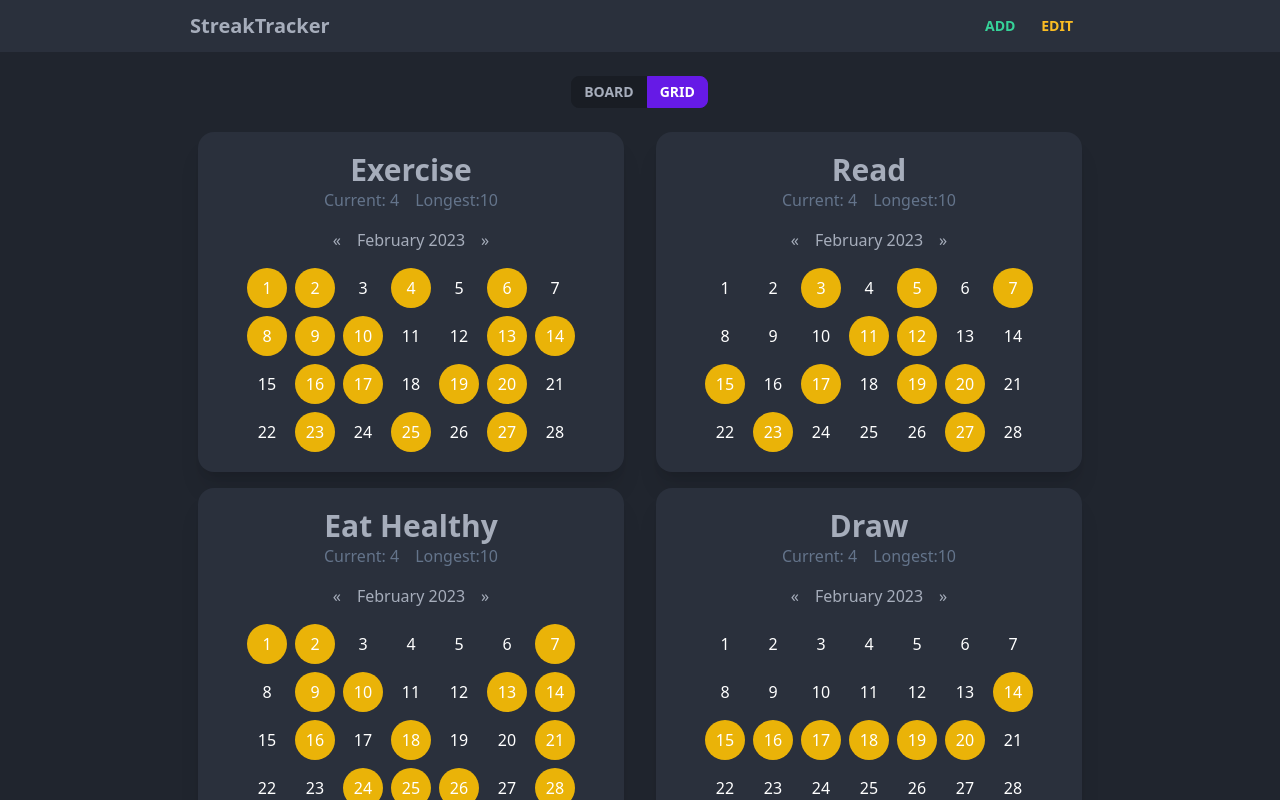
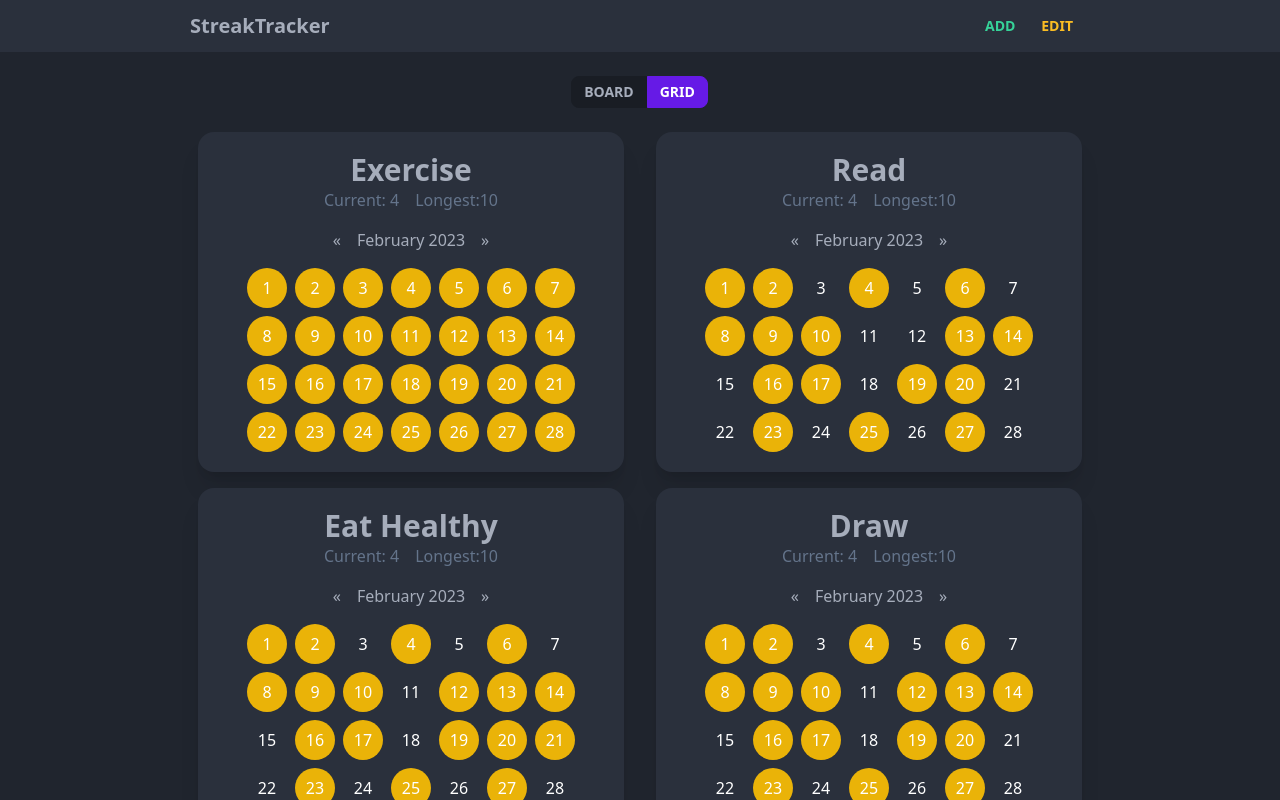
Before and after one commit to kcereno/streaks-habit-tracker, a React (Create React App) app: page / in a window 1280 px wide. Both pictures are taken after a click on the button "GRID". Shown: the top 800 px of the page. Built offline with nearby package versions, Linux system fonts and the light colour scheme.

Commit message:
Finish logic to create log entry if entry does not exist

```diff
--- a/src/data/data.tsx
+++ b/src/data/data.tsx
@@ -7,6 +7,74 @@ const mockHabits: HabitI[] = [
     name: 'Exercise',
     progress: 1,
     goal: 1,
+    logs: [
+      { date: '2023-01-01', completed: true },
+      { date: '2023-01-02', completed: true },
+      { date: '2023-01-03', completed: true },
+      { date: '2023-01-04', completed: true },
+      { date: '2023-01-05', completed: true },
+      { date: '2023-01-06', completed: true },
+      { date: '2023-01-07', completed: true },
+      { date: '2023-01-08', completed: true },
+      { date: '2023-01-09', completed: true },
+      { date: '2023-01-10', completed: true },
+      { date: '2023-01-11', completed: true },
+      { date: '2023-01-12', completed: true },
+      { date: '2023-01-13', completed: true },
+      { date: '2023-01-14', completed: true },
+      { date: '2023-01-15', completed: true },
+      { date: '2023-01-16', completed: true },
+      { date: '2023-01-17', completed: true },
+      { date: '2023-01-18', completed: true },
+      { date: '2023-01-19', completed: true },
+      { date: '2023-01-20', completed: true },
+      { date: '2023-01-21', completed: true },
+      { date: '2023-01-22', completed: true },
+      { date: '2023-01-23', completed: true },
+      { date: '2023-01-24', completed: true },
+      { date: '2023-01-25', completed: true },
+      { date: '2023-01-26', completed: true },
+      { date: '2023-01-27', completed: true },
+      { date: '2023-01-28', completed: true },
+      { date: '2023-01-29', completed: true },
+      { date: '2023-01-30', completed: true },
+      { date: '2023-01-31', completed: true },
+      { date: '2023-02-01', completed: true },
+      { date: '2023-02-02', completed: true },
+      { date: '2023-02-03', completed: true },
+      { date: '2023-02-04', completed: true },
+      { date: '2023-02-05', completed: true },
+      { date: '2023-02-06', completed: true },
+      { date: '2023-02-07', completed: true },
+      { date: '2023-02-08', completed: true },
+      { date: '2023-02-09', completed: true },
+      { date: '2023-02-10', completed: true },
+      { date: '2023-02-11', completed: true },
+      { date: '2023-02-12', completed: true },
+      { date: '2023-02-13', completed: true },
+      { date: '2023-02-14', completed: true },
+      { date: '2023-02-15', completed: true },
+      { date: '2023-02-16', completed: true },
+      { date: '2023-02-17', completed: true },
+      { date: '2023-02-18', completed: true },
+      { date: '2023-02-19', completed: true },
+      { date: '2023-02-20', completed: true },
+      { date: '2023-02-21', completed: true },
+      { date: '2023-02-22', completed: true },
+      { date: '2023-02-23', completed: true },
+      { date: '2023-02-24', completed: true },
+      { date: '2023-02-25', completed: true },
+      { date: '2023-02-26', completed: true },
+      { date: '2023-02-27', completed: true },
+      { date: '2023-02-28', completed: true },
+    ],
+  },
+  {
+    id: 2,
+    icon: '📚',
+    name: 'Read',
+    progress: 2,
+    goal: 5,
     logs: [
       { date: '2023-01-01', completed: false },
       { date: '2023-01-02', completed: false },
@@ -70,108 +138,71 @@ const mockHabits: HabitI[] = [
     ],
   },
   {
-    id: 2,
-    icon: '📚',
-    name: 'Read',
-    progress: 2,
-    goal: 5,
-    logs: [
-      { date: '2023-01-01', completed: true },
-      { date: '2023-01-02', completed: false },
-      { date: '2023-01-03', completed: true },
-      { date: '2023-01-04', completed: false },
-      { date: '2023-01-05', completed: false },
-      { date: '2023-01-06', completed: true },
-      { date: '2023-01-07', completed: false },
-      { date: '2023-01-08', completed: false },
-      { date: '2023-01-09', completed: true },
-      { date: '2023-01-10', completed: false },
-      { date: '2023-01-11', completed: true },
-      { date: '2023-01-12', completed: true },
-      { date: '2023-01-13', completed: true },
-      { date: '2023-01-14', completed: false },
-      { date: '2023-01-15', completed: false },
-      { date: '2023-01-16', completed: false },
-      { date: '2023-01-17', completed: false },
-      { date: '2023-01-18', completed: true },
-      { date: '2023-01-19', completed: false },
-      { date: '2023-01-20', completed: true },
-      { date: '2023-01-21', completed: true },
-      { date: '2023-01-22', completed: false },
-      { date: '2023-01-23', completed: true },
-      { date: '2023-01-24', completed: false },
-      { date: '2023-01-25', completed: true },
-      { date: '2023-01-26', completed: false },
-      { date: '2023-01-27', completed: false },
-      { date: '2023-01-28', completed: false },
-      { date: '2023-01-29', completed: true },
-      { date: '2023-01-30', completed: true },
-      { date: '2023-01-31', completed: false },
-      { date: '2023-02-01', completed: false },
-      { date: '2023-02-02', completed: false },
-      { date: '2023-02-03', completed: true },
-      { date: '2023-02-04', completed: false },
-      { date: '2023-02-05', completed: true },
-      { date: '2023-02-06', completed: false },
-      { date: '2023-02-07', completed: true },
-      { date: '2023-02-08', completed: false },
-      { date: '2023-02-09', completed: false },
-      { date: '2023-02-10', completed: false },
-      { date: '2023-02-11', completed: true },
-      { date: '2023-02-12', completed: true },
-      { date: '2023-02-13', completed: false },
-      { date: '2023-02-14', completed: false },
-      { date: '2023-02-15', completed: true },
-      { date: '2023-02-16', completed: false },
-      { date: '2023-02-17', completed: true },
-      { date: '2023-02-18', completed: false },
-      { date: '2023-02-19', completed: true },
-      { date: '2023-02-20', completed: true },
-      { date: '2023-02-21', completed: false },
-      { date: '2023-02-22', completed: false },
-      { date: '2023-02-23', completed: true },
-      { date: '2023-02-24', completed: false },
-      { date: '2023-02-25', completed: false },
-      { date: '2023-02-26', completed: false },
-      { date: '2023-02-27', completed: true },
-      { date: '2023-02-28', completed: false },
-    ],
-  },
-  {
     id: 3,
     icon: '🥗',
     name: 'Eat Healthy',
     progress: 1,
     goal: 3,
     logs: [
+      { date: '2023-01-01', completed: false },
+      { date: '2023-01-02', completed: false },
+      { date: '2023-01-03', completed: true },
+      { date: '2023-01-04', completed: false },
+      { date: '2023-01-05', completed: true },
+      { date: '2023-01-06', completed: false },
+      { date: '2023-01-07', completed: true },
+      { date: '2023-01-08', completed: true },
+      { date: '2023-01-09', completed: false },
+      { date: '2023-01-10', completed: true },
+      { date: '2023-01-11', completed: false },
+      { date: '2023-01-12', completed: false },
+      { date: '2023-01-13', completed: true },
+      { date: '2023-01-14', completed: true },
+      { date: '2023-01-15', completed: true },
+      { date: '2023-01-16', completed: true },
+      { date: '2023-01-17', completed: true },
+      { date: '2023-01-18', completed: false },
+      { date: '2023-01-19', completed: true },
+      { date: '2023-01-20', completed: false },
+      { date: '2023-01-21', completed: false },
+      { date: '2023-01-22', completed: true },
+      { date: '2023-01-23', completed: false },
+      { date: '2023-01-24', completed: true },
+      { date: '2023-01-25', completed: false },
+      { date: '2023-01-26', completed: true },
+      { date: '2023-01-27', completed: true },
+      { date: '2023-01-28', completed: true },
+      { date: '2023-01-29', completed: false },
+      { date: '2023-01-30', completed: false },
+      { date: '2023-01-31', completed: true },
       { date: '2023-02-01', completed: true },
       { date: '2023-02-02', completed: true },
       { date: '2023-02-03', completed: false },
-      { date: '2023-02-04', completed: false },
+      { date: '2023-02-04', completed: true },
       { date: '2023-02-05', completed: false },
-      { date: '2023-02-06', completed: false },
-      { date: '2023-02-07', completed: true },
-      { date: '2023-02-08', completed: false },
+      { date: '2023-02-06', completed: true },
+      { date: '2023-02-07', completed: false },
+      { date: '2023-02-08', completed: true },
       { date: '2023-02-09', completed: true },
       { date: '2023-02-10', completed: true },
       { date: '2023-02-11', completed: false },
-      { date: '2023-02-12', completed: false },
+      { date: '2023-02-12', completed: true },
       { date: '2023-02-13', completed: true },
       { date: '2023-02-14', completed: true },
       { date: '2023-02-15', completed: false },
       { date: '2023-02-16', completed: true },
-      { date: '2023-02-17', completed: false },
-      { date: '2023-02-18', completed: true },
-      { date: '2023-02-19', completed: false },
-      { date: '2023-02-20', completed: false },
+      { date: '2023-02-17', completed: true },
+      { date: '2023-02-18', completed: false },
+      { date: '2023-02-19', completed: true },
+      { date: '2023-02-20', completed: true },
       { date: '2023-02-21', completed: true },
       { date: '2023-02-22', completed: false },
-      { date: '2023-02-23', completed: false },
-      { date: '2023-02-24', completed: true },
+      { date: '2023-02-23', completed: true },
+      { date: '2023-02-24', completed: false },
       { date: '2023-02-25', completed: true },
-      { date: '2023-02-26', completed: true },
-      { date: '2023-02-27', completed: false },
-      { date: '2023-02-28', completed: true },
+      { date: '2023-02-26', completed: false },
+      { date: '2023-02-27', completed: true },
+      { date: '2023-02-28', completed: false },
     ],
   },
   {
@@ -181,26 +212,65 @@ const mockHabits: HabitI[] = [
     progress: 1,
     goal: 2,
     logs: [
-      { date: '2023-01-06', completed: true },
-      { date: '2023-01-07', completed: false },
-      { date: '2023-01-08', completed: false },
-      { date: '2023-01-09', completed: true },
-      { date: '2023-01-10', completed: false },
-      { date: '2023-01-11', completed: true },
-      { date: '2023-01-12', completed: true },
-      { date: '2023-01-13', completed: true },
-      { date: '2023-01-14', completed: false },
-      { date: '2023-01-15', completed: false },
-      { date: '2023-01-16', completed: false },
-      { date: '2023-01-17', completed: false },
-      { date: '2023-01-18', completed: true },
+      { date: '2023-01-01', completed: false },
+      { date: '2023-01-02', completed: false },
+      { date: '2023-01-03', completed: true },
+      { date: '2023-01-04', completed: false },
+      { date: '2023-01-05', completed: true },
+      { date: '2023-01-06', completed: false },
+      { date: '2023-01-07', completed: true },
+      { date: '2023-01-08', completed: true },
+      { date: '2023-01-09', completed: false },
+      { date: '2023-01-10', completed: true },
+      { date: '2023-01-11', completed: false },
+      { date: '2023-01-12', completed: false },
+      { date: '2023-01-13', completed: false },
+      { date: '2023-01-14', completed: true },
+      { date: '2023-01-15', completed: true },
+      { date: '2023-01-16', completed: true },
+      { date: '2023-01-17', completed: true },
+      { date: '2023-01-18', completed: false },
+      { date: '2023-01-19', completed: true },
+      { date: '2023-01-20', completed: false },
+      { date: '2023-01-21', completed: true },
+      { date: '2023-01-22', completed: true },
+      { date: '2023-01-23', completed: false },
+      { date: '2023-01-24', completed: true },
+      { date: '2023-01-25', completed: false },
+      { date: '2023-01-26', completed: true },
+      { date: '2023-01-27', completed: true },
+      { date: '2023-01-28', completed: true },
+      { date: '2023-01-29', completed: false },
+      { date: '2023-01-30', completed: false },
+      { date: '2023-01-31', completed: true },
+      { date: '2023-02-01', completed: true },
+      { date: '2023-02-02', completed: true },
+      { date: '2023-02-03', completed: false },
+      { date: '2023-02-04', completed: true },
+      { date: '2023-02-05', completed: false },
+      { date: '2023-02-06', completed: true },
+      { date: '2023-02-07', completed: false },
+      { date: '2023-02-08', completed: true },
+      { date: '2023-02-09', completed: true },
+      { date: '2023-02-10', completed: true },
+      { date: '2023-02-11', completed: false },
+      { date: '2023-02-12', completed: true },
+      { date: '2023-02-13', completed: true },
       { date: '2023-02-14', completed: true },
-      { date: '2023-02-15', completed: true },
+      { date: '2023-02-15', completed: false },
       { date: '2023-02-16', completed: true },
       { date: '2023-02-17', completed: true },
-      { date: '2023-02-18', completed: true },
+      { date: '2023-02-18', completed: false },
       { date: '2023-02-19', completed: true },
       { date: '2023-02-20', completed: true },
+      { date: '2023-02-21', completed: false },
+      { date: '2023-02-22', completed: false },
+      { date: '2023-02-23', completed: true },
+      { date: '2023-02-24', completed: false },
+      { date: '2023-02-25', completed: true },
+      { date: '2023-02-26', completed: false },
+      { date: '2023-02-27', completed: true },
+      { date: '2023-02-28', completed: false },
     ],
   },
   {
```
Also changed, not shown: src/components/Calendar/Calender.tsx (+18 -9 lines).
